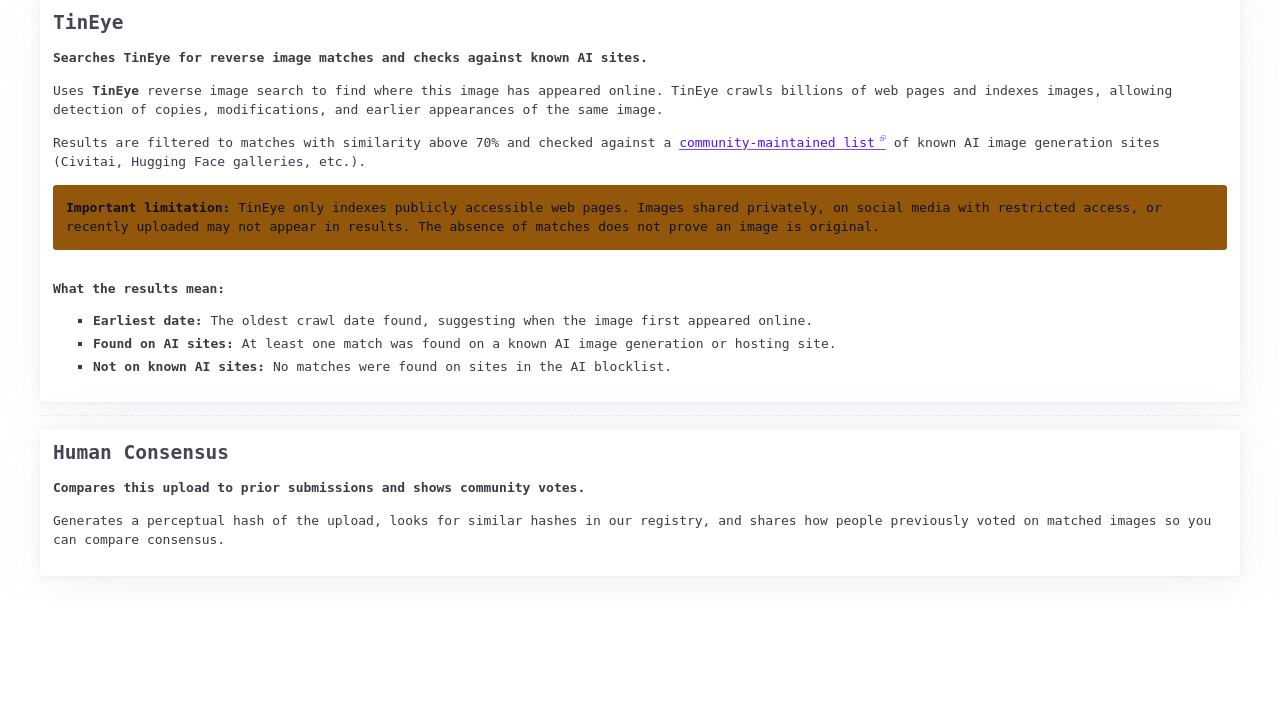
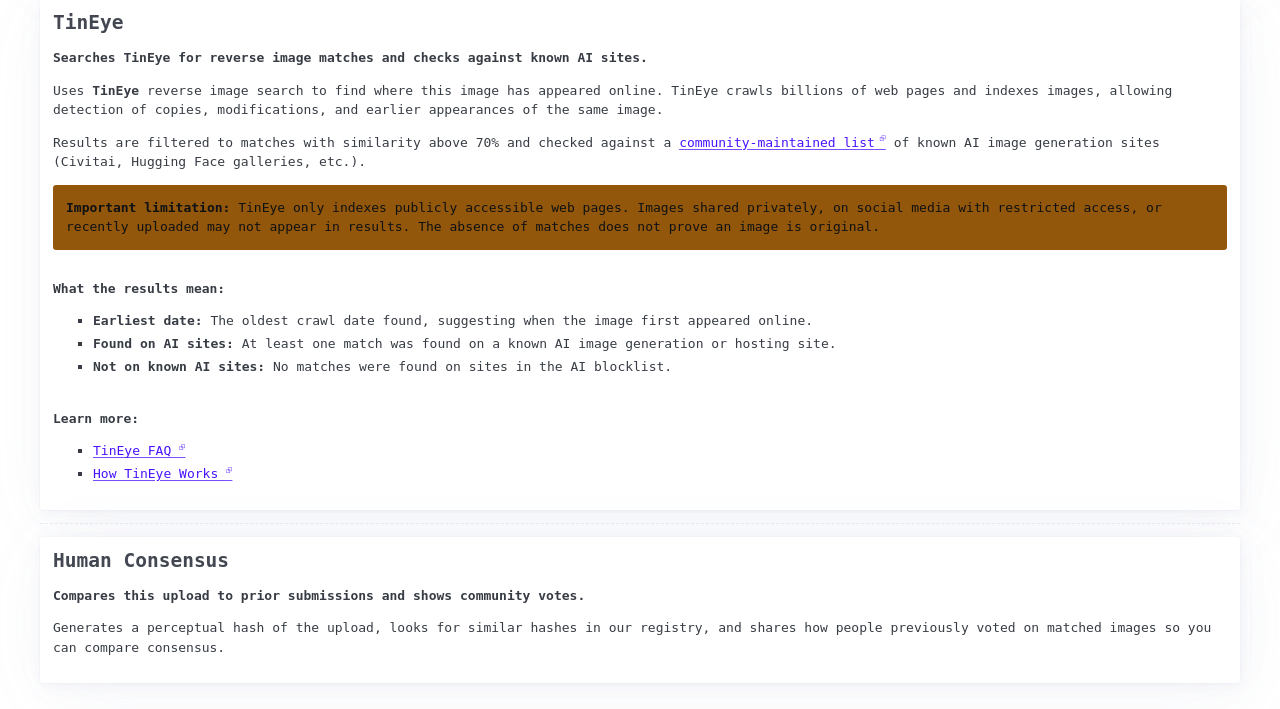
Before and after one commit to bgsulz/Trace-Machine, a Flask app: page /info in a window 1280 px wide. Shown: the part 2688-3397 px from the top of the page. Before the commit the page ends 3267 px from the top, so only its background shows below. Run offline with Flask 3, Linux system fonts and the light colour scheme; parts of the project's set-up code (start-up, migrations or seed data) failed here and were passed over; some libraries are stand-ins or nearby versions.

Commit message:
Add TinEye documentation links to analyzer info template

```diff
--- a/veracity/templates/partials/analyzer_infos/info-tineye.html
+++ b/veracity/templates/partials/analyzer_infos/info-tineye.html
@@ -16,3 +16,19 @@
     <li><strong>Not on known AI sites:</strong> No matches were found on sites in the AI blocklist.</li>
   </ul>
 </p>
+<br />
+<p>
+  <strong>Learn more:</strong>
+  <ul>
+    <li>
+      <a href="https://www.tineye.com/faq" target="_blank" rel="noopener noreferrer">
+        TinEye FAQ
+      </a>
+    </li>
+    <li>
+      <a href="https://help.tineye.com/article/233-how-does-tineye-work" target="_blank" rel="noopener noreferrer">
+        How TinEye Works
+      </a>
+    </li>
+  </ul>
+</p>
```
